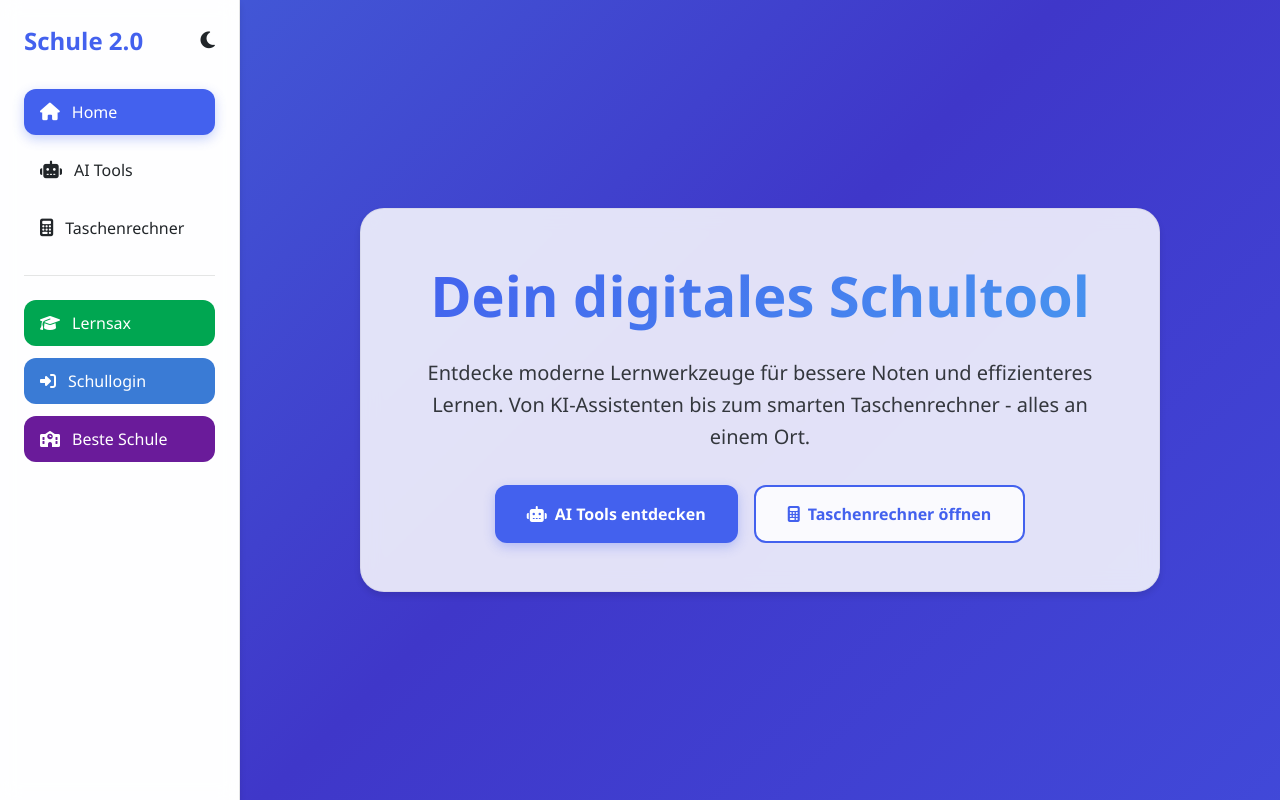
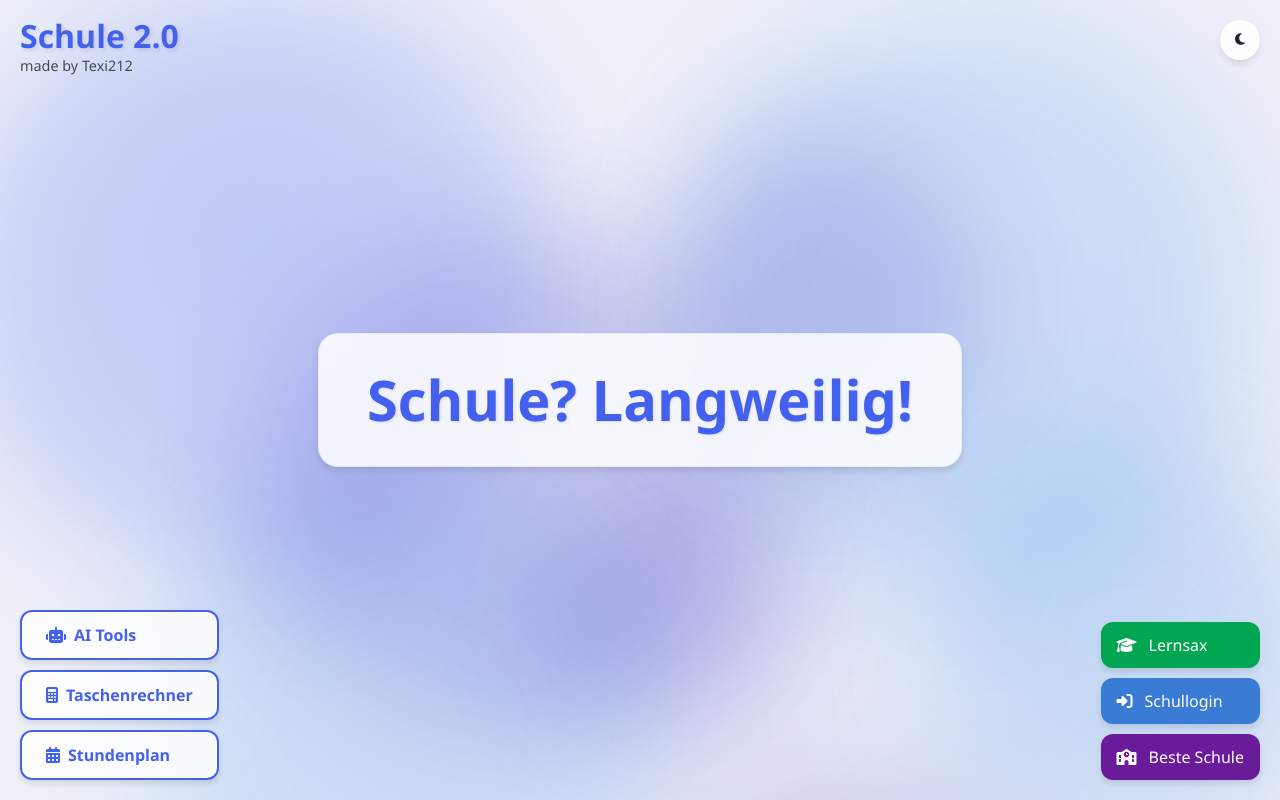
Before and after one commit to Texi212/Schul-2.0, a plain HTML site: page index.html in a window 1280 px wide. Drawn offline with Linux system fonts and the light colour scheme.

Commit message:
update 1 index.html

```diff
--- a/index.html
+++ b/index.html
@@ -44,86 +44,181 @@
       color: var(--text);
       min-height: 100vh;
       transition: var(--transition);
+      display: flex;
+      flex-direction: column;
+      overflow: hidden;
     }
 
-    .container {
-      display: flex;
-      min-height: 100vh;
-    }
-
-    /* Sidebar */
-    .sidebar {
-      width: 240px;
-      background: var(--card-bg);
-      backdrop-filter: blur(10px);
-      padding: 1.5rem;
-      border-right: 1px solid rgba(0, 0, 0, 0.1);
-      box-shadow: var(--shadow);
-      z-index: 10;
-      transition: var(--transition);
-    }
-
-    .sidebar-header {
-      display: flex;
-      justify-content: space-between;
-      align-items: center;
-      margin-bottom: 2rem;
+    /* Header */
+    .header {
+      position: fixed;
+      top: 20px;
+      left: 20px;
+      z-index: 100;
     }
 
     .logo {
-      font-size: 1.5rem;
-      font-weight: 700;
+      font-size: 2rem;
+      font-weight: 800;
       color: var(--primary);
+      text-shadow: 2px 2px 4px rgba(0,0,0,0.1);
+      line-height: 1;
     }
 
+    .credit {
+      font-size: 0.9rem;
+      opacity: 0.8;
+      color: var(--text);
+      font-weight: 500;
+      margin-top: 0.25rem;
+    }
+
+    /* Theme Toggle */
     .theme-toggle {
-      background: none;
+      background: var(--card-bg);
       border: none;
       color: var(--text);
-      font-size: 1.2rem;
+      width: 40px;
+      height: 40px;
+      border-radius: 50%;
+      display: flex;
+      align-items: center;
+      justify-content: center;
       cursor: pointer;
+      box-shadow: var(--shadow);
       transition: var(--transition);
+      position: fixed;
+      top: 20px;
+      right: 20px;
+      z-index: 100;
     }
 
     .theme-toggle:hover {
       transform: rotate(30deg);
     }
 
-    .nav-links {
+    /* Main Content */
+    .main-content {
+      flex: 1;
+      display: flex;
+      justify-content: center;
+      align-items: center;
+      text-align: center;
+      padding: 2rem;
+      position: relative;
+    }
+
+    /* Auffälliger Hintergrund */
+    .bg-pattern {
+      position: absolute;
+      top: 0;
+      left: 0;
+      width: 100%;
+      height: 100%;
+      z-index: -1;
+      background:
+        radial-gradient(circle at 20% 30%, rgba(67, 97, 238, 0.08) 0%, transparent 30%),
+        radial-gradient(circle at 80% 70%, rgba(72, 149, 239, 0.08) 0%, transparent 30%),
+        linear-gradient(135deg, rgba(67, 97, 238, 0.05) 0%, rgba(63, 55, 201, 0.05) 100%);
+      background-color: var(--light);
+    }
+
+    .bg-shapes {
+      position: absolute;
+      top: 0;
+      left: 0;
+      width: 100%;
+      height: 100%;
+      z-index: -1;
+      overflow: hidden;
+    }
+
+    .shape {
+      position: absolute;
+      border-radius: 50%;
+      filter: blur(60px);
+      opacity: 0.2;
+      animation: float 20s infinite ease-in-out;
+    }
+
+    @keyframes float {
+      0%, 100% {
+        transform: translate(0, 0);
+      }
+      25% {
+        transform: translate(10%, 15%);
+      }
+      50% {
+        transform: translate(-5%, 20%);
+      }
+      75% {
+        transform: translate(15%, -10%);
+      }
+    }
+
+    /* Deutlich besser lesbarer Text */
+    .hero-container {
+      background: var(--card-bg);
+      padding: 2rem 3rem;
+      border-radius: 20px;
+      box-shadow: var(--shadow);
+      backdrop-filter: blur(10px);
+      border: 1px solid rgba(0,0,0,0.05);
+      max-width: 90%;
+    }
+
+    .hero-title {
+      font-size: 3.5rem;
+      font-weight: 800;
+      margin: 0;
+      color: var(--primary);
+      line-height: 1.2;
+      text-shadow: 1px 1px 3px rgba(0,0,0,0.1);
+    }
+
+    /* Bottom Left Navigation */
+    .bottom-nav {
+      position: fixed;
+      bottom: 20px;
+      left: 20px;
       display: flex;
       flex-direction: column;
-      gap: 0.75rem;
-      margin-bottom: 1.5rem;
+      gap: 10px;
+      z-index: 100;
     }
 
-    .nav-link {
+    .nav-button {
+      padding: 0.75rem 1.5rem;
+      border-radius: 12px;
+      text-decoration: none;
+      font-weight: 600;
+      background: var(--card-bg);
+      color: var(--primary);
+      border: 2px solid var(--primary);
       display: flex;
       align-items: center;
-      gap: 0.75rem;
-      padding: 0.75rem 1rem;
-      border-radius: 12px;
-      color: var(--text);
-      text-decoration: none;
+      gap: 0.5rem;
       transition: var(--transition);
-      font-weight: 500;
+      box-shadow: var(--shadow);
+      backdrop-filter: blur(5px);
     }
 
-    .nav-link:hover, .nav-link.active {
+    .nav-button:hover {
       background: var(--primary);
       color: white;
-      box-shadow: 0 4px 12px rgba(67, 97, 238, 0.3);
+      transform: translateY(-2px);
+      box-shadow: 0 6px 12px rgba(67, 97, 238, 0.3);
     }
 
-    .nav-link i {
-      font-size: 1.1rem;
-    }
-
+    /* School Links */
     .school-links {
+      position: fixed;
+      bottom: 20px;
+      right: 20px;
       display: flex;
       flex-direction: column;
-      gap: 0.75rem;
-      padding-top: 1.5rem;
-      border-top: 1px solid rgba(0, 0, 0, 0.1);
+      gap: 10px;
+      z-index: 100;
     }
 
     .school-link {
@@ -136,11 +231,12 @@
       font-weight: 500;
       transition: var(--transition);
       color: white;
+      box-shadow: var(--shadow);
     }
 
     .school-link:hover {
       transform: translateY(-2px);
-      box-shadow: 0 4px 8px rgba(0, 0, 0, 0.2);
+      box-shadow: 0 6px 12px rgba(0, 0, 0, 0.2);
     }
 
     .lernsax-link {
@@ -155,158 +251,101 @@
       background-color: var(--beste-schule);
     }
 
-    /* Main Content */
-    .main-content {
-      flex: 1;
-      padding: 2rem;
-      display: flex;
-      justify-content: center;
-      align-items: center;
-      background: linear-gradient(-45deg, #4361ee, #3f37c9, #4895ef, #4cc9f0);
-      background-size: 400% 400%;
-      animation: gradientBG 15s ease infinite;
-      transition: var(--transition);
-    }
-
-    @keyframes gradientBG {
-      0% { background-position: 0% 50%; }
-      50% { background-position: 100% 50%; }
-      100% { background-position: 0% 50%; }
-    }
-
-    /* Hero Section */
-    .hero {
-      background: var(--card-bg);
-      backdrop-filter: blur(10px);
-      border-radius: 24px;
-      padding: 3rem;
-      text-align: center;
-      max-width: 800px;
-      box-shadow: var(--shadow);
-      transition: var(--transition);
-      border: 1px solid rgba(0, 0, 0, 0.05);
+    /* Responsive */
+    @media (max-width: 768px) {
+      .hero-container {
+        padding: 1.5rem;
       }
 
       .hero-title {
-      font-size: 3.5rem;
-      font-weight: 800;
-      margin-bottom: 1.5rem;
-      background: linear-gradient(135deg, var(--primary), var(--accent));
-      -webkit-background-clip: text;
-      -webkit-text-fill-color: transparent;
+        font-size: 2.2rem;
       }
 
-    .hero-subtitle {
-      font-size: 1.25rem;
-      opacity: 0.9;
-      margin-bottom: 2rem;
-      line-height: 1.6;
+      .header {
+        top: 15px;
+        left: 15px;
       }
 
-    .cta-buttons {
-      display: flex;
-      justify-content: center;
-      gap: 1rem;
-      margin-top: 2rem;
+      .logo {
+        font-size: 1.5rem;
       }
 
-    .cta-button {
-      padding: 1rem 2rem;
-      border-radius: 12px;
-      text-decoration: none;
-      font-weight: 600;
-      font-size: 1rem;
-      transition: var(--transition);
-      display: flex;
-      align-items: center;
-      gap: 0.5rem;
+      .credit {
+        font-size: 0.8rem;
       }
 
-    .cta-primary {
-      background: var(--primary);
-      color: white;
-      box-shadow: 0 4px 12px rgba(67, 97, 238, 0.3);
+      .bottom-nav, .school-links {
+        flex-direction: row;
+        width: calc(100% - 30px);
+        justify-content: center;
       }
 
-    .cta-primary:hover {
-      transform: translateY(-3px);
-      box-shadow: 0 8px 16px rgba(67, 97, 238, 0.4);
+      .bottom-nav {
+        bottom: 70px;
+        left: 15px;
       }
 
-    .cta-secondary {
-      background: var(--card-bg);
-      color: var(--primary);
-      border: 2px solid var(--primary);
+      .school-links {
+        bottom: 15px;
+        right: 15px;
       }
 
-    .cta-secondary:hover {
-      background: rgba(67, 97, 238, 0.1);
+      .nav-button, .school-link {
+        padding: 0.5rem 1rem;
+        font-size: 0.9rem;
       }
 
-    /* Responsive */
-    @media (max-width: 768px) {
-      .container {
-        flex-direction: column;
-      }
-
-      .sidebar {
-        width: 100%;
-        padding: 1rem;
-      }
-
-      .nav-links {
-        flex-direction: row;
-        overflow-x: auto;
-        padding-bottom: 0.5rem;
-      }
-
-      .nav-link {
-        white-space: nowrap;
-      }
-
-      .hero {
-        padding: 2rem 1.5rem;
-      }
-
-      .hero-title {
-        font-size: 2.5rem;
-      }
-
-      .hero-subtitle {
-        font-size: 1.1rem;
-      }
-
-      .cta-buttons {
-        flex-direction: column;
+      .theme-toggle {
+        top: 15px;
+        right: 15px;
       }
     }
   </style>
 </head>
 <body>
-  <div class="container">
-    <!-- Sidebar -->
-    <aside class="sidebar">
-      <div class="sidebar-header">
+  <!-- Header -->
+  <div class="header">
     <div class="logo">Schule 2.0</div>
+    <div class="credit">made by Texi212</div>
+  </div>
+
+  <!-- Theme Toggle -->
   <button class="theme-toggle" id="themeToggle">
     <i class="fas fa-moon"></i>
   </button>
+
+  <!-- Auffälliger Hintergrund -->
+  <div class="bg-pattern"></div>
+  <div class="bg-shapes">
+    <div class="shape" style="width: 600px; height: 600px; background: var(--primary); top: -100px; left: -100px; animation-delay: 0s;"></div>
+    <div class="shape" style="width: 400px; height: 400px; background: var(--accent); bottom: -50px; right: -50px; animation-delay: 5s;"></div>
+    <div class="shape" style="width: 500px; height: 500px; background: var(--secondary); top: 30%; left: 20%; animation-delay: 10s;"></div>
   </div>
-      <nav class="nav-links">
-        <a href="index.html" class="nav-link active">
-          <i class="fas fa-home"></i>
-          <span>Home</span>
-        </a>
-        <a href="AI.html" class="nav-link">
+
+  <!-- Main Content -->
+  <main class="main-content">
+    <div class="hero-container">
+      <h1 class="hero-title">Schule? Langweilig!</h1>
+    </div>
+  </main>
+
+  <!-- Bottom Left Navigation -->
+  <div class="bottom-nav">
+    <a href="AI.html" class="nav-button">
       <i class="fas fa-robot"></i>
       <span>AI Tools</span>
     </a>
-        <a href="TR.html" class="nav-link">
+    <a href="TR.html" class="nav-button">
       <i class="fas fa-calculator"></i>
       <span>Taschenrechner</span>
     </a>
-      </nav>
+    <a href="ST.html" class="nav-button">
+      <i class="fas fa-calendar-alt"></i>
+      <span>Stundenplan</span>
+    </a>
+  </div>
 
+  <!-- School Links -->
   <div class="school-links">
     <a href="https://www.lernsax.de" target="_blank" class="school-link lernsax-link">
       <i class="fas fa-graduation-cap"></i>
@@ -320,29 +359,6 @@
       <i class="fas fa-school"></i>
       <span>Beste Schule</span>
     </a>
-      </div>
-    </aside>
-
-    <!-- Main Content -->
-    <main class="main-content">
-      <div class="hero">
-        <h1 class="hero-title">Dein digitales Schultool</h1>
-        <p class="hero-subtitle">
-          Entdecke moderne Lernwerkzeuge für bessere Noten und effizienteres Lernen.
-          Von KI-Assistenten bis zum smarten Taschenrechner - alles an einem Ort.
-        </p>
-        <div class="cta-buttons">
-          <a href="AI.html" class="cta-button cta-primary">
-            <i class="fas fa-robot"></i>
-            <span>AI Tools entdecken</span>
-          </a>
-          <a href="TR.html" class="cta-button cta-secondary">
-            <i class="fas fa-calculator"></i>
-            <span>Taschenrechner öffnen</span>
-          </a>
-        </div>
-      </div>
-    </main>
   </div>
 
   <script>
@@ -368,6 +384,28 @@
     html.setAttribute('data-theme', savedTheme);
     const icon = themeToggle.querySelector('i');
     icon.className = savedTheme === 'dark' ? 'fas fa-sun' : 'fas fa-moon';
+
+    // Create additional background shapes
+    const bgShapes = document.querySelector('.bg-shapes');
+    for (let i = 0; i < 5; i++) {
+      const shape = document.createElement('div');
+      shape.className = 'shape';
+      const size = Math.random() * 400 + 200;
+      const posX = Math.random() * 100;
+      const posY = Math.random() * 100;
+      const delay = Math.random() * 15;
+      const colors = ['var(--primary)', 'var(--secondary)', 'var(--accent)'];
+      const color = colors[Math.floor(Math.random() * colors.length)];
+
+      shape.style.width = `${size}px`;
+      shape.style.height = `${size}px`;
+      shape.style.left = `${posX}%`;
+      shape.style.top = `${posY}%`;
+      shape.style.background = color;
+      shape.style.animationDelay = `${delay}s`;
+
+      bgShapes.appendChild(shape);
+    }
   </script>
 </body>
 </html>
```
Lines whose indentation alone changed are shown as unchanged.
